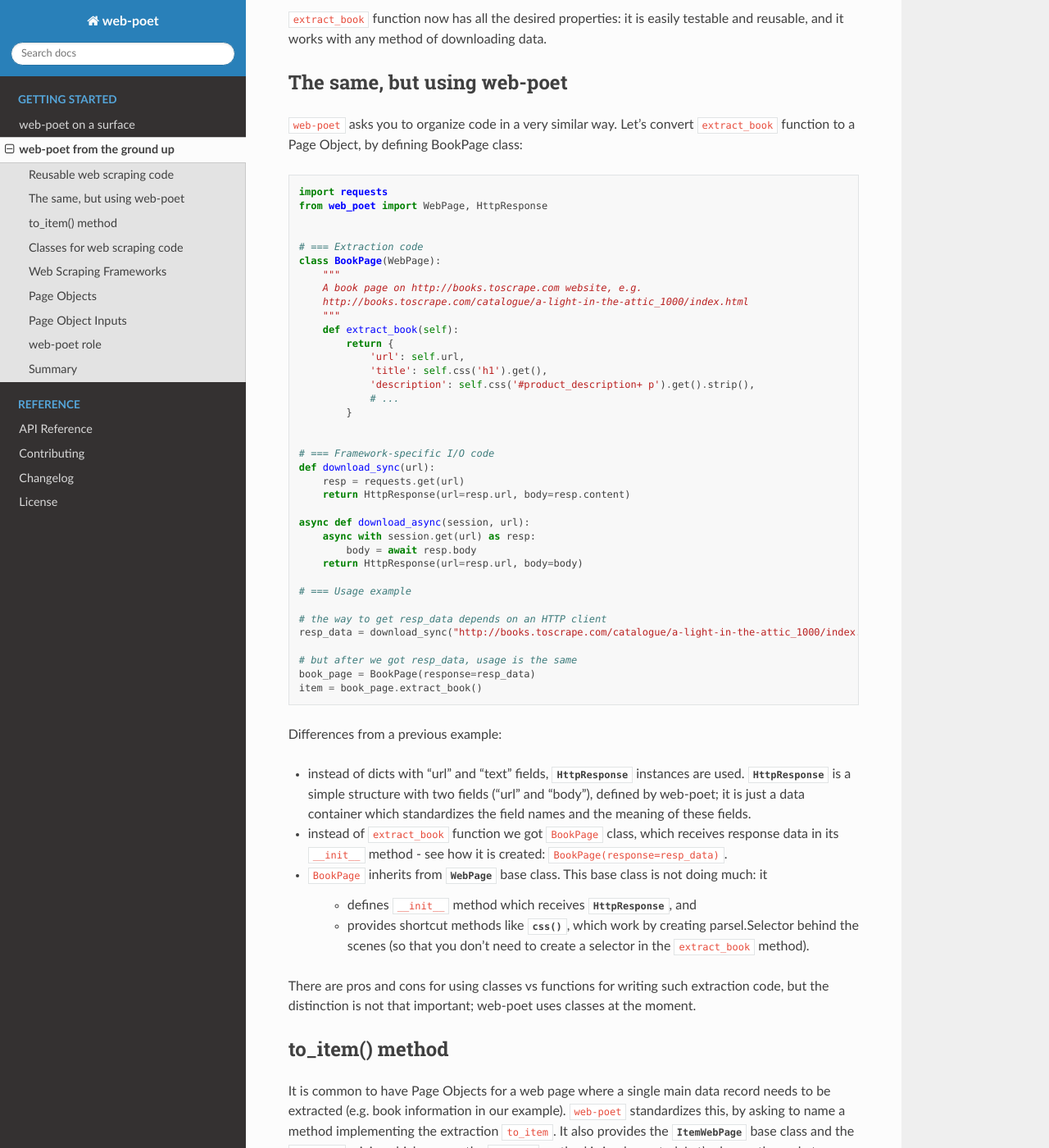
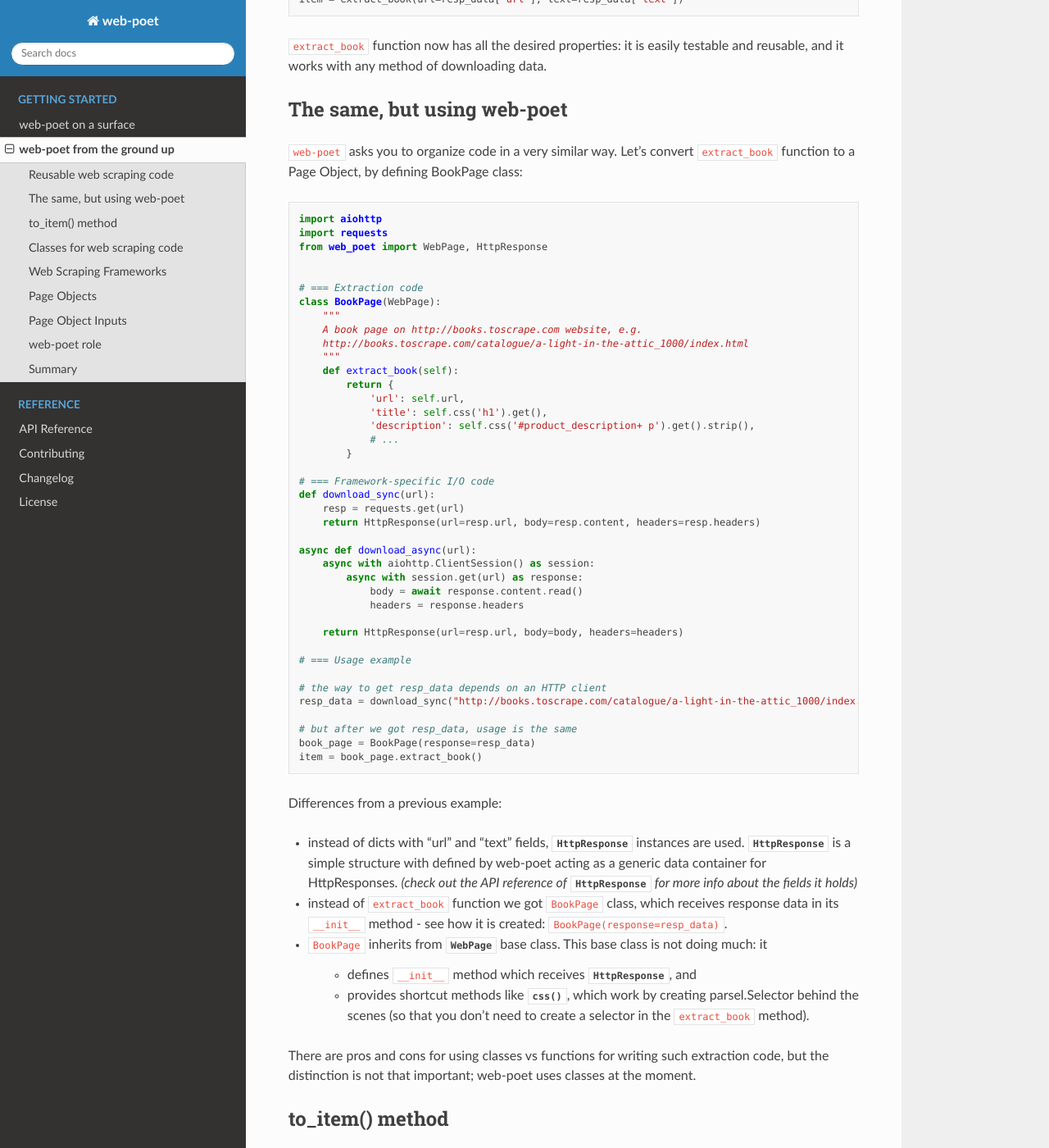
Before and after one commit to scrapinghub/web-poet, a Sphinx documentation site: the page built from docs/intro/from-ground-up.rst, in a window 1280 px wide and 1400 px high, scrolled down 2229 px. Shown: the whole window at 82% size. Built offline with Sphinx 7.4.7 and the Read the Docs theme 2.0.0, drawn with Linux system fonts in a browser that asks for light colours; some of the changed text lies outside the part shown.

Commit message:
polish docs further to remove old ResponseData ideas

```diff
--- a/docs/conf.py
+++ b/docs/conf.py
@@ -192,4 +192,5 @@
 intersphinx_mapping = {
     'python': ('https://docs.python.org/3', None, ),
     'scrapy': ('https://docs.scrapy.org/en/latest', None, ),
+    'parsel': ('https://parsel.readthedocs.io/en/latest/', None, ),
 }
--- a/docs/intro/from-ground-up.rst
+++ b/docs/intro/from-ground-up.rst
@@ -90,7 +90,7 @@
 
 .. code-block:: python
 
-
+    import aiohttp
     import requests
     import parsel
 
@@ -113,10 +113,11 @@
         resp = requests.get(url)
         return {'url': resp.url, 'text': resp.text}
 
-    async def download_async(session, url):
-        async with session.get(url) as resp:
-            text = await resp.text()
-        return {'url': resp.url, 'text': text}
+    async def download_async(url):
+        async with aiohttp.ClientSession() as session:
+            async with session.get(url) as response:
+                text = await response.text()
+        return {'url': url, 'text': text}
 
     # === Usage example
     # the way to get resp_data depends on an HTTP client
@@ -138,6 +139,7 @@
 
 .. code-block:: python
 
+    import aiohttp
     import requests
     from web_poet import WebPage, HttpResponse
 
@@ -156,16 +158,18 @@
                 # ...
             }
 
-
     # === Framework-specific I/O code
     def download_sync(url):
         resp = requests.get(url)
-        return HttpResponse(url=resp.url, body=resp.content)
+        return HttpResponse(url=resp.url, body=resp.content, headers=resp.headers)
 
-    async def download_async(session, url):
-        async with session.get(url) as resp:
-            body = await resp.body
-        return HttpResponse(url=resp.url, body=body)
+    async def download_async(url):
+        async with aiohttp.ClientSession() as session:
+            async with session.get(url) as response:
+                body = await response.content.read()
+                headers = response.headers
+
+        return HttpResponse(url=resp.url, body=body, headers=headers)
 
     # === Usage example
 
@@ -180,9 +184,9 @@
 
 * instead of dicts with "url" and "text" fields, :class:`~.HttpResponse`
   instances are used. :class:`~.HttpResponse` is a simple structure with
-  two fields ("url" and "body"), defined by web-poet;
-  it is just a data container which standardizes the field names and
-  the meaning of these fields.
+  defined by web-poet acting as a generic data container for HttpResponses.
+  *(check out the API reference of* :class:`~.HttpResponse` *for more info
+  about the fields it holds)*
 * instead of ``extract_book`` function we got ``BookPage`` class,
   which receives response data in its ``__init__`` method - see how it
   is created: ``BookPage(response=resp_data)``.
@@ -381,12 +385,15 @@
     # === Framework-specific I/O code
     def download_sync(url):
         resp = requests.get(url)
-        return HttpResponse(url=resp.url, body=resp.content)
+        return HttpResponse(url=resp.url, body=resp.content, headers=resp.headers)
 
-    async def download_async(session, url):
-        async with session.get(url) as resp:
-            body = await resp.body
-        return HttpResponse(url=resp.url, body=body)
+    async def download_async(url):
+        async with aiohttp.ClientSession() as session:
+            async with session.get(url) as response:
+                body = await response.content.read()
+                headers = response.headers
+
+        return HttpResponse(url=resp.url, body=body, headers=headers)
 
     # === Usage example
     def get_item(page_cls: ItemWebPage, resp_data: HttpResponse) -> dict:
@@ -511,8 +518,7 @@
 write ``def extract(url, html): ...`` functions", and call it a day.
 
 In practice you may need to use other information to extract data from
-a web page, not only :class:`~.HttpResponse` (which is URL of this page and
-its HTTP response body, decoded to unicode). For example, you may want
+a web page, not only :class:`~.HttpResponse`. For example, you may want
 to
 
 * render a web page in a headless browser like Splash_,
@@ -608,8 +614,8 @@
             self.crawl_state = crawl_state
 
 For each possible input a separate class needs to be defined, even if the
-data has the same format. For example, both ``HttpResponse`` and
-``SplashResponseData`` may have the same ``url`` and ``html`` fields,
+data has the same format. For example, both :class:`~.HttpResponse` and
+``SplashResponseData`` may have the same ``url`` fields,
 but they can't be the same class, because they need to work as
 "markers" - tell frameworks if the html should be taken from HTTP
 response body or from Splash DOM snapshot.
@@ -669,8 +675,6 @@
    Users are free to define their own inputs (input types), but they
    may be less portable across environments - which can be fine.
 
-   Currently only :class:`~.HttpResponse` is defined in web-poet.
-
 2. Define an interface for the Page Object itself. This allows to
    have a code which can instantiate and use a Page Object without knowing
    about its implementation upfront. ``web-poet`` requires you to
@@ -693,7 +697,7 @@
 For example, web-poet + Scrapy integration package (scrapy-poet_)
 may inspect a WebPage subclass you defined, figure out it needs
 :class:`~.HttpResponse` and nothing else, fetch scrapy's TextResponse,
-create ``HttpResponse`` instance from it, create your
+create :class:`~.HttpResponse` instance from it, create your
 Page Object instance, and pass it to a spider callback.
 
 Finally, the Developer's role is to:
--- a/docs/requirements.txt
+++ b/docs/requirements.txt
@@ -1,4 +1,4 @@
-Sphinx==4.3.2
+Sphinx==4.4.0
 sphinx-rtd-theme==1.0.0
 sphinxcontrib-applehelp==1.0.2
 sphinxcontrib-devhelp==1.0.2
```
Also changed, not shown: 1 other file.
